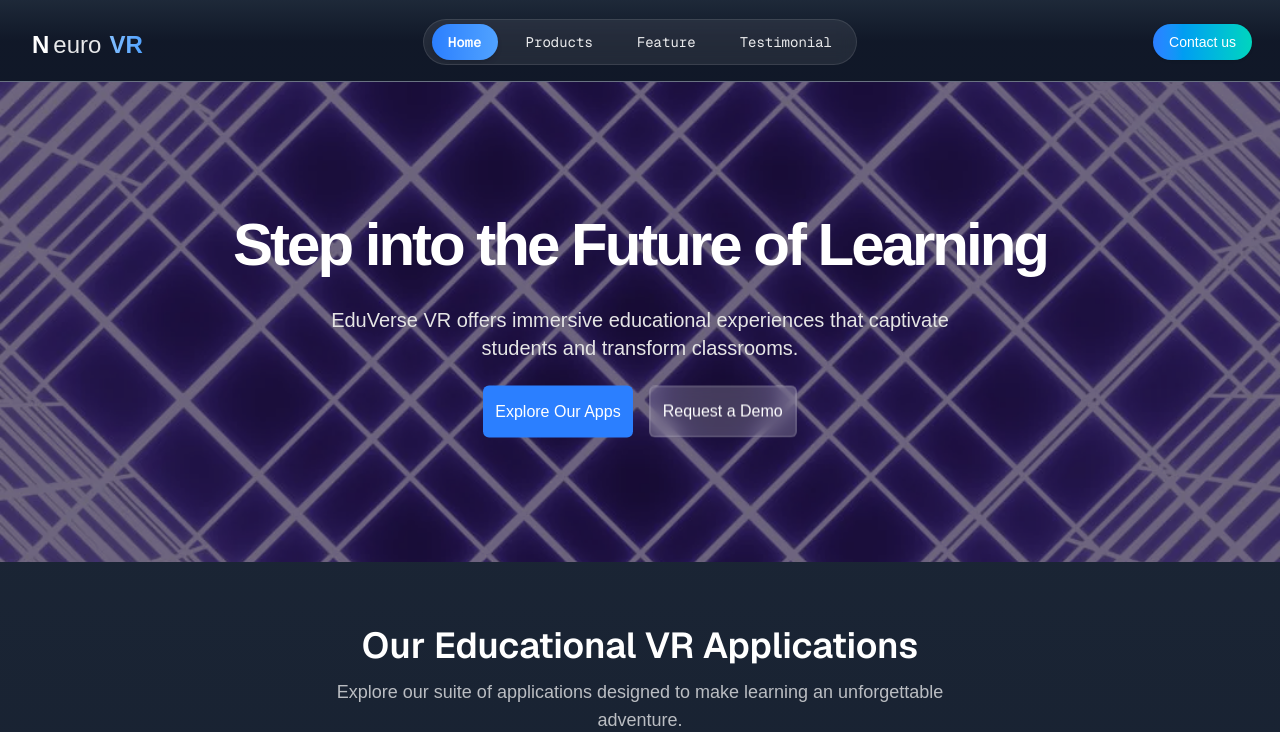
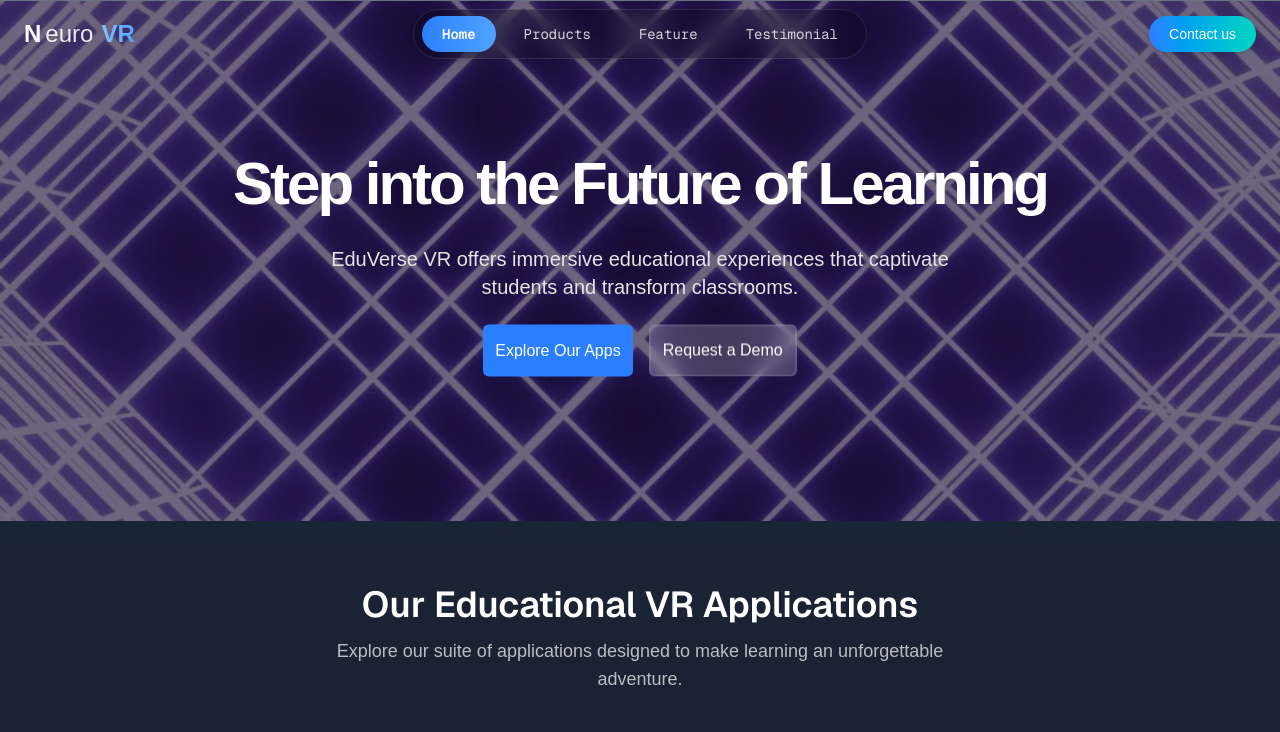
Before and after one commit to wahb-amir/VR, a Next.js app: page / in a window 1280 px wide. Shown: the top 732 px of the page. Built offline with nearby package versions, Linux system fonts and the light colour scheme.

Commit message:
navbar/responsiveness

```diff
--- a/app/Components/Hero.js
+++ b/app/Components/Hero.js
@@ -1,15 +1,15 @@
-'use client'
+"use client";
 import Image from "next/image";
 
 function Hero() {
   const handleScroll = (id) => {
     const section = document.getElementById(id);
-    if(section)
+    if (section)
       section.scrollIntoView({ behavior: "smooth", block: "center" });
     else console.warn("Skills section not found!");
   };
   return (
-    <section className="relative w-screen h-[60vh] min-h-[400px] overflow-hidden text-white">
+    <section className="relative w-screen md:h-[65vh] sm:h-[60vh] h-[85vh] min-h-[400px] overflow-hidden text-white ">
       <Image
         src="/bg.webp"
         alt="background image"
@@ -23,18 +23,30 @@ function Hero() {
 
       {/* content container stays centered and constrained */}
       <div className="relative z-10 max-w-7xl mx-auto w-full px-4 flex flex-col items-center gap-6 text-center top-1/2 -translate-y-1/2">
-
         <h1 className="text-4xl md:text-6xl font-bold font-headline leading-tight tracking-tighter">
           Step into the Future of Learning
         </h1>
         <p className="max-w-2xl text-lg md:text-xl text-neutral-200">
-          EduVerse VR offers immersive educational experiences that captivate students and transform classrooms.
+          EduVerse VR offers immersive educational experiences that captivate
+          students and transform classrooms.
         </p>
-        <div className="flex flex-col sm:flex-row gap-4">
-          <button className="bg-blue-500 p-3 text-md rounded-md cursor-pointer hover:bg-blue-600 transition-all duration-100 active:scale-[95%] active:bg-blue-700" onClick={()=>{handleScroll("product")}}>
-           Explore Our Apps
+        <div className="flex flex-row gap-4">
+          <button
+            className="bg-blue-500 p-3 text-md rounded-md cursor-pointer hover:bg-blue-600 transition-all duration-100 active:scale-[95%] active:bg-blue-700 scale-75 sm:scale-90 md:scale-100"
+            onClick={() => {
+              handleScroll("product");
+            }}
+          >
+            Explore Our Apps
           </button>
-          <button  className="bg-white/20 backdrop-blur-sm border-2 border-white/10 p-3 text-md rounded-md cursor-pointer hover:bg-white/30 transition-all duration-100 active:scale-[95%] active:bg-white/40" onClick={()=>{handleScroll("product")}} >Request a Demo</button>
+          <button
+            className="bg-white/20 backdrop-blur-sm border-2 border-white/10 p-3 text-md rounded-md cursor-pointer hover:bg-white/30 transition-all duration-100 active:scale-[95%] active:bg-white/40"
+            onClick={() => {
+              handleScroll("product");
+            }}
+          >
+            Request a Demo
+          </button>
         </div>
       </div>
     </section>
--- a/app/Components/Navbar.js
+++ b/app/Components/Navbar.js
@@ -4,12 +4,11 @@ import { Menu, X } from "lucide-react";
 
 const Navbar = () => {
   const [isActive, setIsActive] = useState("home");
-  const navItems = ["home", "products", "feature",  "testimonial"];
+  const navItems = ["home", "products", "feature", "testimonial"];
   const [isOpen, setIsOpen] = useState(false);
   const overlayRef = useRef(null);
 
   useEffect(() => {
-    // close on Escape
     const onKey = (e) => {
       if (e.key === "Escape") setIsOpen(false);
     };
@@ -33,14 +32,13 @@ const Navbar = () => {
 
   return (
     <>
-      {/* Desktop */}
+
       <nav
-        className="hidden tablet:flex md:flex items-center gap-6 p-4 z-50 sticky top-4  bg-gradient-to-t"
+        className="hidden tablet:flex md:flex items-center justify-between px-6 py-4 z-50 fixed top-0 w-full pointer-events-none"
         aria-label="Primary"
-      >
-        <h1
-          className="text-2xl p-2 pb-0 m-1 ml-2 flex cursor-pointer items-center
-                     border-b border-transparent hover:animate-pulse transition-all duration-300 active:scale-95"
+      >  <h1
+          className="text-2xl flex cursor-pointer items-center pointer-events-auto
+                     hover:animate-pulse transition-all duration-300 active:scale-95"
           onClick={() => handleScroll("home")}
         >
           <span className="font-semibold text-white">N</span>
@@ -50,21 +48,22 @@ const Navbar = () => {
           </span>
         </h1>
 
+
         <ul
-          className="absolute left-1/2 transform -translate-x-1/2
-                     flex items-center space-x-3
-                     bg-white/8 backdrop-blur-sm border border-white/10
-                     rounded-full px-2 py-1 max-w-[80%] md:max-w-[60%] lg:max-w-[50%] overflow-x-auto"
+          className="absolute left-1/2 transform -translate-x-1/2 pointer-events-auto
+                     flex items-center space-x-2
+                     bg-black/20 backdrop-blur-md border border-white/10 shadow-lg
+                     rounded-full px-2 py-1.5 max-w-[80%] overflow-x-auto"
           role="menubar"
         >
           {navItems.map((items) => (
             <li
               key={items}
               role="menuitem"
-              className={`px-4 py-2 whitespace-nowrap rounded-full cursor-pointer font-mono text-sm transition-all duration-150 ${
+              className={`px-5 py-2 whitespace-nowrap rounded-full cursor-pointer font-mono text-sm transition-all duration-300 ${
                 isActive === items
                   ? "bg-gradient-to-r from-blue-500 to-blue-400 text-white font-semibold shadow-md"
-                  : "text-white/90 hover:bg-white/10"
+                  : "text-white/80 hover:text-white hover:bg-white/10"
               }`}
               onClick={() => {
                 setIsActive(items);
@@ -76,9 +75,9 @@ const Navbar = () => {
           ))}
         </ul>
 
-        <div className="ml-auto pr-3">
+        <div className="pointer-events-auto">
           <button
-            className="bg-gradient-to-r from-blue-500 to-teal-400 text-white rounded-full px-4 py-2 hover:scale-95 transition active:scale-95 text-sm shadow-sm"
+            className="bg-gradient-to-r from-blue-500 to-teal-400 text-white rounded-full px-5 py-2 hover:scale-105 transition active:scale-95 text-sm shadow-md font-medium"
             onClick={() => {
               document
                 .getElementById("contact")
@@ -90,17 +89,18 @@ const Navbar = () => {
         </div>
       </nav>
 
-      {/* Mobile */}
+
       <nav
-        className="flex tablet:hidden md:hidden items-center m-2 z-[100] fixed top-4 left-1/2 transform -translate-x-1/2 w-[94%] max-w-xl"
+        className="flex tablet:hidden md:hidden items-center justify-center z-[100] fixed top-4 w-full px-4"
         aria-label="Mobile primary"
       >
+
+        {!isOpen && (
           <div
-          className="w-full bg-white/6 backdrop-blur-sm border border-white/10 rounded-full px-3 py-2 flex items-center justify-between"
-          style={{ backdropFilter: "blur(6px)" }}
+            className="w-full max-w-lg bg-black/30 backdrop-blur-md border border-white/10 shadow-xl rounded-full px-4 py-3 flex items-center justify-between transition-all duration-300"
           >
             <h1
-            className="text-2xl p-2 pb-0 m-1 ml-2 flex cursor-pointer items-center transition-all duration-300 active:scale-95"
+              className="text-xl flex cursor-pointer items-center active:scale-95"
               onClick={() => handleScroll("home")}
             >
               <span className="font-semibold text-white">N</span>
@@ -111,37 +111,27 @@ const Navbar = () => {
             </h1>
 
             <button
-            aria-label={isOpen ? "Close menu" : "Open menu"}
-            aria-expanded={isOpen}
-            onClick={() => setIsOpen((s) => !s)}
-            className="p-2 rounded-full hover:bg-white/10 transition active:scale-95"
+              aria-label="Open menu"
+              onClick={() => setIsOpen(true)}
+              className="p-1 rounded-full hover:bg-white/10 transition active:scale-95 text-white"
             >
-            <Menu className={`${isOpen ? "hidden" : "block"} text-white`} />
-            <X className={`${isOpen ? "block" : "hidden"} text-white`} />
+              <Menu size={24} />
             </button>
           </div>
+        )}
 
         {isOpen && (
           <div
             ref={overlayRef}
             onClick={handleOverlayClick}
-            className="fixed inset-0 z-[90] flex items-start justify-center"
-            aria-hidden={!isOpen}
+            className="fixed inset-0 z-[100] flex flex-col items-center pt-4 px-4 bg-black/60 backdrop-blur-sm animate-in fade-in duration-200"
           >
-            {/* dim background (clickable to close) */}
-            <div className="absolute inset-0 bg-black/50" />
-
-            {/* menu panel */}
             <div
-              className="relative mt-20 w-[92%] max-w-lg bg-white/6 backdrop-blur-sm border border-white/10 rounded-2xl p-5 z-50 shadow-xl"
-              style={{
-                transform: "translateY(0)",
-                transition: "transform 220ms ease, opacity 220ms ease",
-              }}
+              className="w-full max-w-lg bg-black/80 backdrop-blur-xl border border-white/10 rounded-3xl p-6 shadow-2xl transform transition-all duration-300 scale-100 opacity-100"
             >
-              <div className="flex items-center justify-between mb-4">
+              <div className="flex items-center justify-between mb-8">
                 <h1
-                  className="text-2xl p-2 pb-0 m-1 ml-2 flex cursor-pointer items-center transition-all duration-300 active:scale-95"
+                  className="text-2xl flex cursor-pointer items-center"
                   onClick={() => {
                     setIsOpen(false);
                     handleScroll("home");
@@ -156,20 +146,20 @@ const Navbar = () => {
                 <button
                   onClick={() => setIsOpen(false)}
                   aria-label="Close menu"
-                  className="p-2 rounded-full hover:bg-white/10 transition active:scale-95"
+                  className="p-2 rounded-full bg-white/10 hover:bg-white/20 transition active:scale-95 text-white"
                 >
-                  <X />
+                  <X size={20} />
                 </button>
               </div>
 
-              <ul className="flex flex-col gap-3">
+              <ul className="flex flex-col gap-4">
                 {navItems.map((item) => (
                   <li
                     key={item}
-                    className={`px-4 py-3 rounded-full cursor-pointer text-center font-mono transition ${
+                    className={`px-6 py-4 rounded-xl cursor-pointer text-center font-mono text-lg transition-all duration-200 border border-transparent ${
                       isActive === item
-                        ? "bg-gradient-to-r from-blue-500 to-teal-400 text-white font-semibold shadow-md"
-                        : "text-white/90 hover:bg-white/10"
+                        ? "bg-gradient-to-r from-blue-600/50 to-teal-500/50 border-white/10 text-white font-semibold shadow-inner"
+                        : "text-white/80 hover:bg-white/5 hover:text-white"
                     }`}
                     onClick={() => {
                       setIsActive(item);
@@ -188,7 +178,7 @@ const Navbar = () => {
                       .getElementById("contact")
                       ?.scrollIntoView({ behavior: "smooth" });
                   }}
-                  className="mt-2 bg-gradient-to-r from-blue-500 to-teal-400 text-white rounded-full px-6 py-2 hover:scale-95 transition active:scale-95 shadow-sm"
+                  className="mt-4 w-full bg-gradient-to-r from-blue-500 to-teal-400 text-white rounded-xl px-6 py-4 hover:opacity-90 transition active:scale-95 font-semibold shadow-lg"
                 >
                   Contact Us
                 </button>
```
Lines whose indentation alone changed are shown as unchanged.
